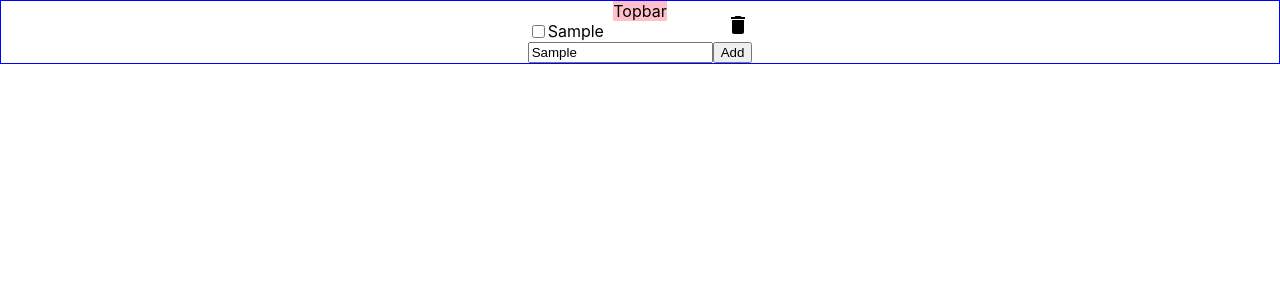
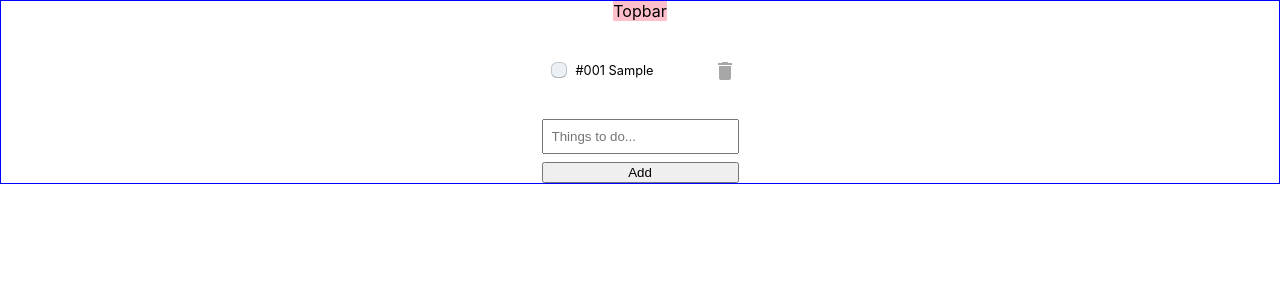
Before and after one commit to sbzi1020/TodoList, a React (Create React App) app: page / in a window 1280 px wide. Both pictures are taken after typing "Sample" into the empty fields and a click on the button "Add". Shown: the top 300 px of the page. Built offline with nearby package versions, Linux system fonts and the light colour scheme.

Commit message:
[ master ] -'Working on Css'

```diff
--- a/src/components/TodoItem.tsx
+++ b/src/components/TodoItem.tsx
@@ -1,4 +1,4 @@
-import React, {useState} from 'react'
+import React, { useState } from 'react'
 import { TodoItem } from '../types/types'
 import LayoutStyles from '../styles/layout.module.css'
 import { generateStyles } from '../styles//todoItem.styles'
@@ -12,6 +12,7 @@ import clsx from 'clsx'
 export interface TodoItemProps {
     item: TodoItem,
     onCheckboxClick: (item: TodoItem) => void
+    onDeletedClick: (item: TodoItem) => void
 }
 
 /**
@@ -21,21 +22,25 @@ export interface TodoItemProps {
 
 const TodoItemComponent = (props: TodoItemProps) => {
     const classes = generateStyles()
-
     return (
         <div className={`${LayoutStyles.hBoxContainer} ${classes.itemContainer}`}>
-            <input
-                type='checkbox'
+            <Checkbox
                 checked={props.item.isFinished}
                 onClick={() => props.onCheckboxClick(props.item)}
+                disableRipple
+                inputProps={{ 'aria-label': 'primary checkbox' }}
+                icon={<span className={classes.icon} />}
+                checkedIcon={<span className={clsx(classes.icon, classes.checkedIcon)} />}
 
             />
             <div
-                className={props.item.isFinished ? `${classes.checkedText}`: `${classes.text}`}>
-                {props.item.text}
+                className={props.item.isFinished ? `${classes.checkedText}` : `${classes.text}`}>
+                {`${props.item.id} ${props.item.text}`}
             </div>
             <div className={classes.deleteItem}>
-                <DeleteIcon />
+                <DeleteIcon
+                    onClick={() => props.onDeletedClick(props.item)}
+                />
             </div>
         </div>
     )
--- a/src/components/TodoList.tsx
+++ b/src/components/TodoList.tsx
@@ -1,4 +1,4 @@
-import React, { useState, useEffect } from 'react'
+import React, { useState, useEffect, useRef } from 'react'
 import TodoItemComponent from './TodoItem'
 import { TodoItem } from '../types/types'
 import LayoutStyles from '../styles/layout.module.css'
@@ -9,6 +9,7 @@ const TodoList = () => {
     const classes = generateStyles()
     const [uiState, setUiState] = useState(TodoListStateService.getLatest())
     const [inputValue, setInputValue] = useState('')
+    const inputRef = useRef(null)
 
     // Subscription
     useEffect(() => {
@@ -19,10 +20,13 @@ const TodoList = () => {
     }, [])
     const onAddItem = () => {
         TodoListStateService.addItem({
-            id: (new Date()).getTime().toString(),
+            id: '',
             text: inputValue,
             isFinished: false,
-        })
+        }, () => {
+                if (inputRef.current) {
+                    ( inputRef.current as any).value =''                }
+        } )
     }
     const onCheckboClick = (item: TodoItem) => {
         const checkItem = {
@@ -39,11 +43,19 @@ const TodoList = () => {
                     key={index}
                     item={item}
                     onCheckboxClick={onCheckboClick}
+                    onDeletedClick={onDeletedClick}
                 />
             ))
         )
     }
-
+    const onDeletedClick = (item: TodoItem) => {
+       TodoListStateService.deleteItem(item)
+    }
+const onKeyDown = (e: any) => {
+        if (e.key === 'Enter') {
+            onAddItem()
+        }
+}
     return (
         <div className={`${LayoutStyles.vBoxContainer} ${classes.listContainer}`}>
             <div>
@@ -55,10 +67,14 @@ const TodoList = () => {
                 {renderList()}
             </div>
             {/* Add Section */}
-            <div>
-                <input type="text" onChange={e => setInputValue(e.target.value.trim())}/>
+            <input
+                type="text"
+                onChange={e => setInputValue(e.target.value.trim())}
+                placeholder='Things to do...'
+                ref={inputRef}
+                onKeyDown={onKeyDown}
+            />
             <button onClick={onAddItem}>Add</button>
-            </div>
         </div>)
 }
 
--- a/src/states/todoList-state-service.ts
+++ b/src/states/todoList-state-service.ts
@@ -1,5 +1,7 @@
 import { BehaviorSubject } from 'rxjs'
 import { TodoItem, TodoList } from '../types/types'
+
+let latestId = 0
 
 export interface TodoListState {
     list: TodoList
@@ -17,24 +19,29 @@ const emitNextState = (nextState: TodoListState) => {
     latestState = nextState
     stateSource.next(latestState)
 }
-const genernateId = (item: TodoItem) => {
-    const numberString = item.id.padStart(4, '#00')
+const genernateId = () => {
+    latestId += 1
+    const numberString = latestId.toString().padStart(4, '#00')
     return numberString
 }
 
 export const TodoListStateService = ({
     $state: stateSource.asObservable(),
+
     getLatest: (): TodoListState => latestState,
-    addItem: (item: TodoItem) => {
+
+    addItem: (item: TodoItem, callback: any) => {
         const newList = [
             ...stateSource.value.list,
             {
                 ...item,
-                id: genernateId(item),
+                id: genernateId(),
             }
         ]
         emitNextState({ list: newList })
+        if (callback) {callback()}
     },
+
     updateItem: (item: TodoItem) => {
         const newList = stateSource.value.list.map((tempItem) => {
             if (tempItem.id === item.id) {
@@ -43,6 +50,7 @@ export const TodoListStateService = ({
         })
         emitNextState({ list: newList })
     },
+
     deleteItem: (item: TodoItem) => {
         emitNextState({
             list: stateSource.value.list.filter(tempItem => tempItem.id !== item.id)
--- a/src/styles/todoItem.styles.ts
+++ b/src/styles/todoItem.styles.ts
@@ -11,6 +11,11 @@ export const generateStyles = makeStyles({
         position: 'absolute',
         right: '1rem',
         width: 10,
+        color: '#a7a7a7',
+        cursor: 'pointer',
+        "&:hover": {
+            color: '#ea4c88',
+        }
     },
     icon: {
         borderRadius: 6,
@@ -33,14 +38,18 @@ export const generateStyles = makeStyles({
             content: '""',
         },
         'input:hover ~ &': {
-            backgroundColor:  '#ea4c88',
+            backgroundColor: '#ea4c88',
         }
     },
+    //     'input:hover ~ &': {
+    //         backgroundColor:  '#ea4c88',
+    //     }
+    // },
     text: {
-        fontSize: '1rem',
+        fontSize: '0.8rem',
     },
     checkedText: {
         opacity: '0.4',
-        fontSize: '1rem',
+        fontSize: '0.8rem',
     }
 })
--- a/src/styles/todoList.styles.ts
+++ b/src/styles/todoList.styles.ts
@@ -2,9 +2,13 @@ import  {makeStyles} from '@material-ui/core'
 
 export const generateStyles = makeStyles({
     listContainer: {
+        '& input': {
+            padding: '0.5rem',
+            marginBottom: '0.5rem',
+        }
     },
-
     renderList: {
         flex: 1,
+        margin: '2rem 0',
     }
 })
```
Lines whose indentation alone changed are shown as unchanged.
